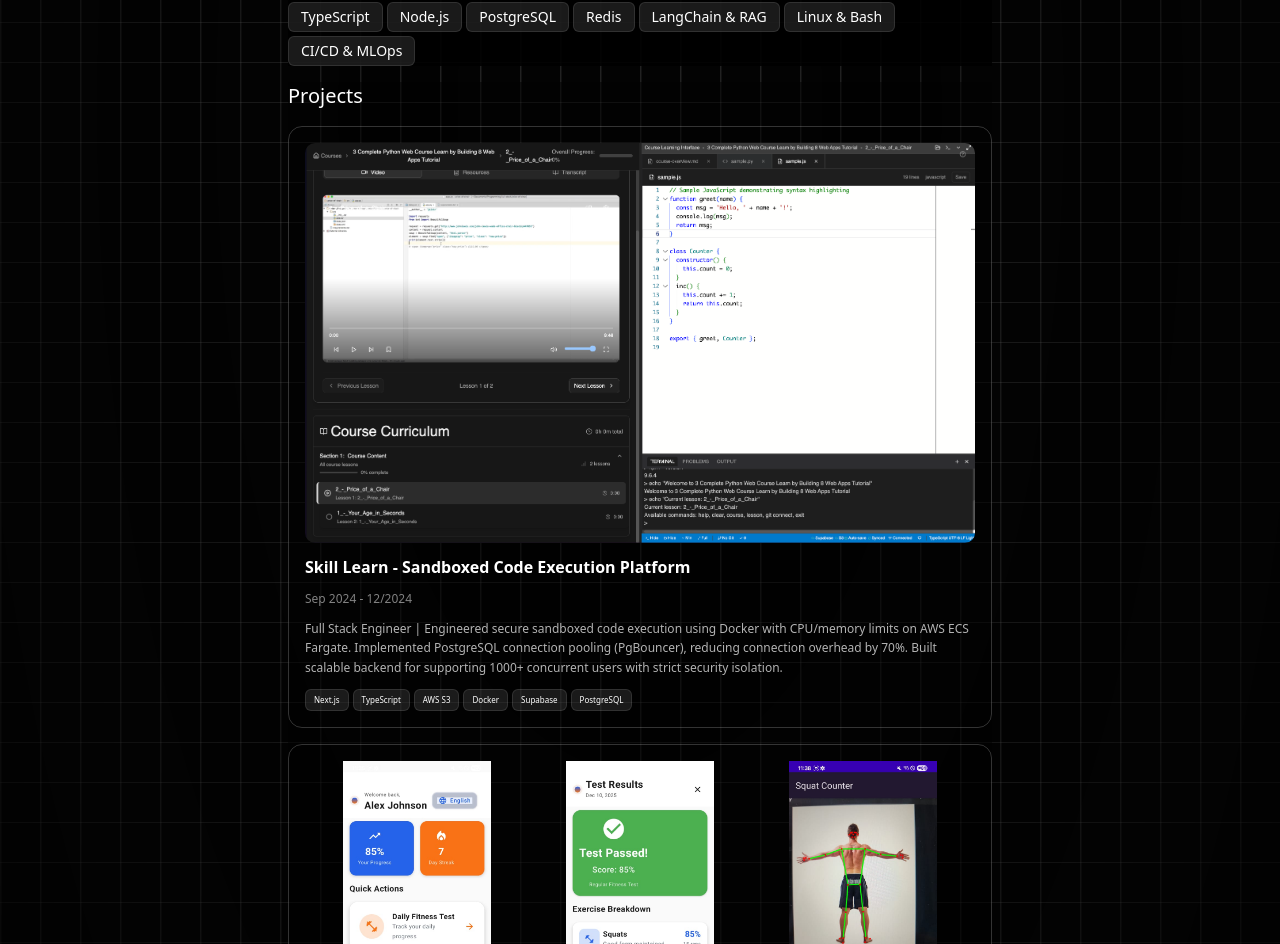
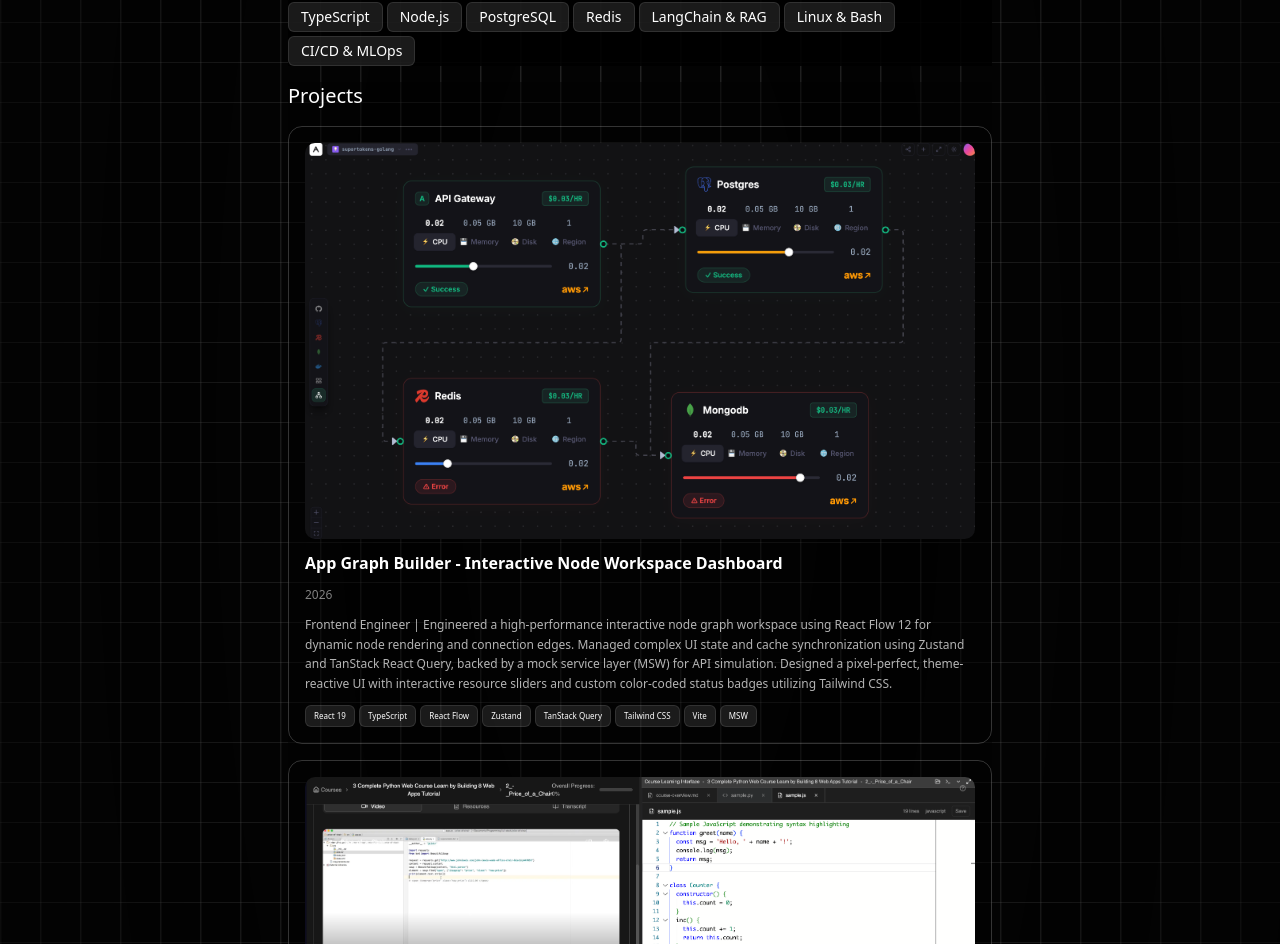
Before and after one commit to Py528/portfolio, a Next.js app: page / in a window 1280 px wide. Shown: the part 1298-2242 px from the top of the page. Built offline with nearby package versions, Linux system fonts and the light colour scheme.

Commit message:
added App Graph builder project

```diff
--- a/src/app/page.tsx
+++ b/src/app/page.tsx
@@ -271,6 +271,44 @@
         </div>
         <div className="projects flex flex-col gap-4 pb-4 backdrop-brightness-50">
           <div className="text-xl text-white">Projects</div>
+          <div className="appgraph flex flex-col gap-3 p-4 rounded-xl border border-white/20 bg-transparent backdrop-brightness-50 text-white">
+            <Image
+              src="/app_builder_graph.png"
+              alt="App Graph Builder"
+              width={1280}
+              height={720}
+              className="rounded-lg w-full object-cover"
+            />
+
+            <div className="text-base font-semibold">App Graph Builder - Interactive Node Workspace Dashboard</div>
+            <p className="text-xs opacity-50">2026</p>
+
+            <p className="text-xs opacity-70 leading-relaxed">
+              Frontend Engineer | Engineered a high-performance interactive node graph workspace using React Flow 12 for dynamic node rendering and connection edges.
+              Managed complex UI state and cache synchronization using Zustand and TanStack React Query, backed by a mock service layer (MSW) for API simulation.
+              Designed a pixel-perfect, theme-reactive UI with interactive resource sliders and custom color-coded status badges utilizing Tailwind CSS.
+            </p>
+
+            <div className="technologies flex flex-wrap gap-1 text-[10px]">
+              {[
+                "React 19",
+                "TypeScript",
+                "React Flow",
+                "Zustand",
+                "TanStack Query",
+                "Tailwind CSS",
+                "Vite",
+                "MSW",
+              ].map((tech) => (
+                <span
+                  key={tech}
+                  className="px-2 py-1 rounded-sm bg-white/10 border border-white/10 text-[8px]"
+                >
+                  {tech}
+                </span>
+              ))}
+            </div>
+          </div>
           <div className="skilllearn flex flex-col gap-3 p-4 rounded-xl border border-white/20 bg-transparent backdrop-brightness-50 text-white">
             {/* <video
               src="/sample.mp4"
```
Also changed, not shown: public/app_builder_graph.png (added).
